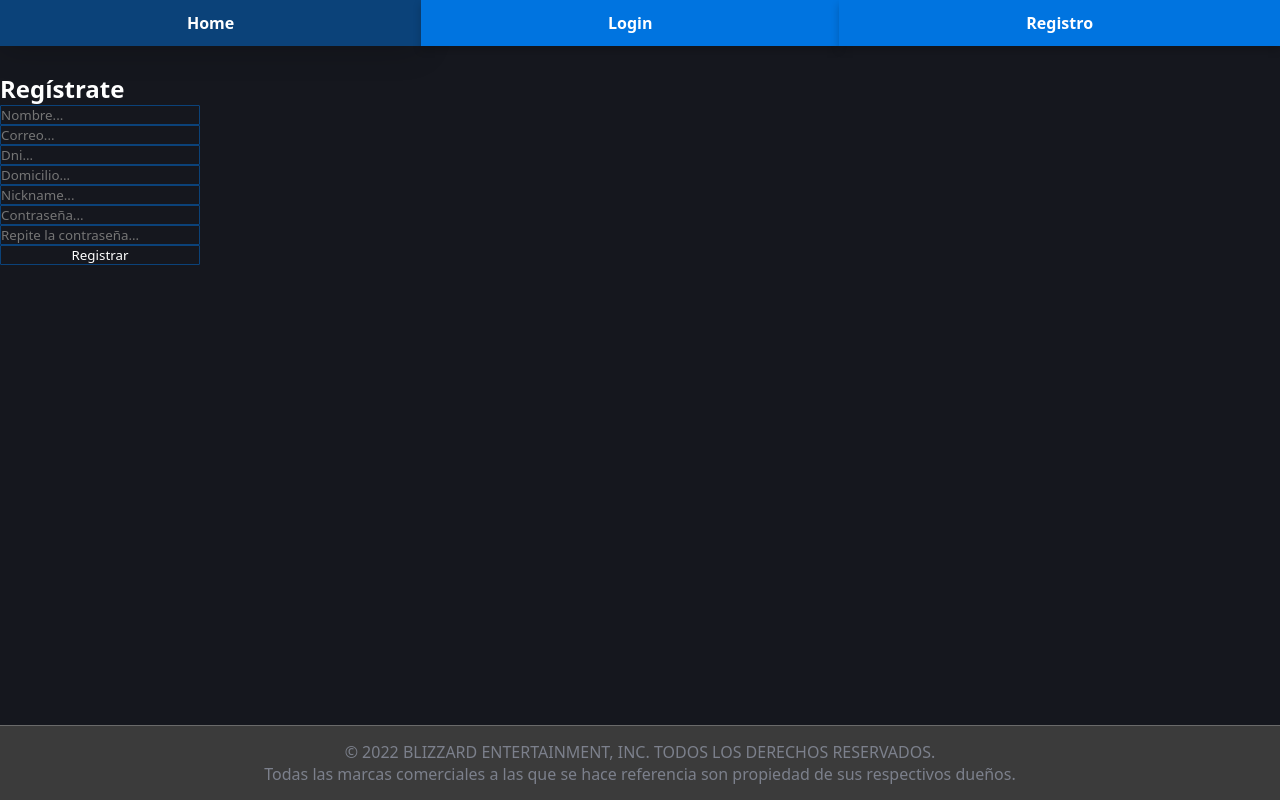
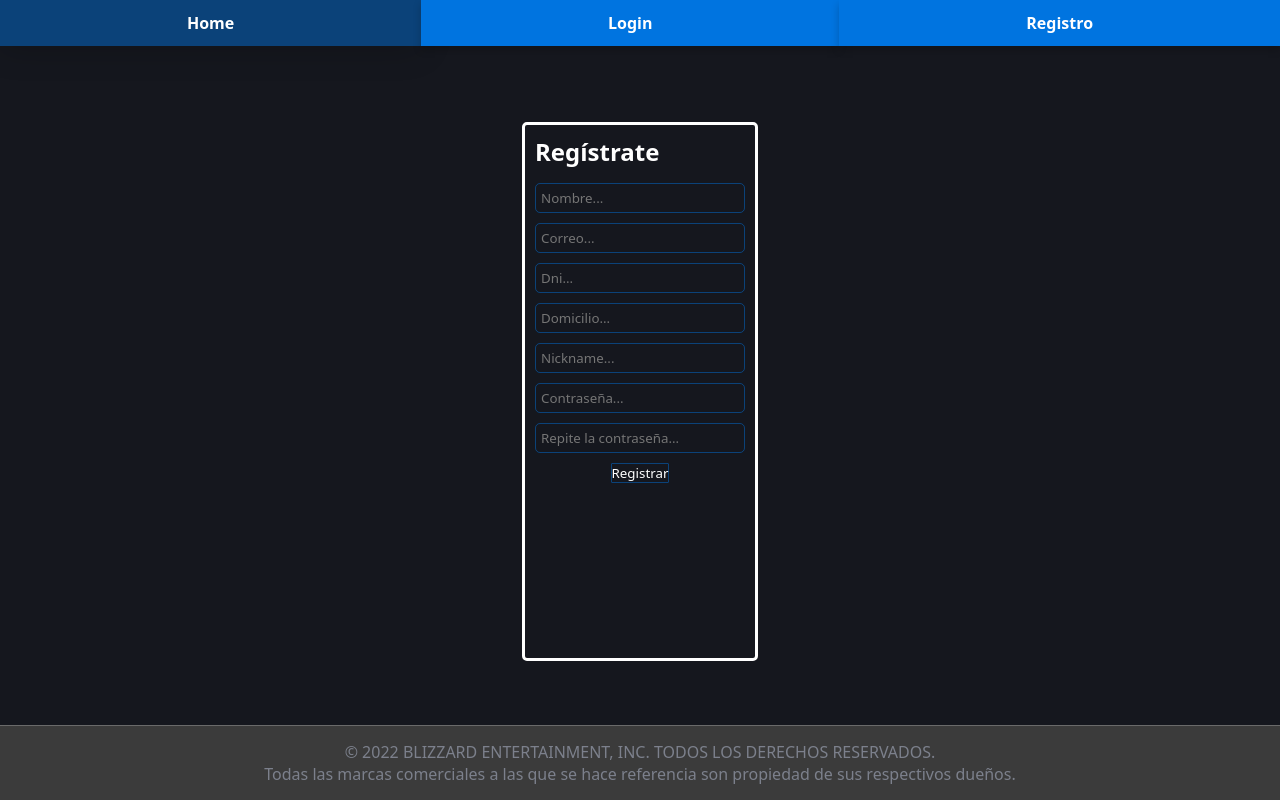
Before and after one commit to gabo4466/battleNet, a PHP site: page /signup.php in a window 1280 px wide. Run offline with PHP 8.4, Linux system fonts and the light colour scheme.

Commit message:
Estructura de la web a GRID

```diff
--- a/includes/navbar.php
+++ b/includes/navbar.php
@@ -2,6 +2,4 @@
     <a class="navOption" href="index.php">Home</a>
     <a class="navOption" href="login.php">Login</a>
     <a class="navOption" href="signup.php">Registro</a>
-
-
 </nav>
--- a/signup.php
+++ b/signup.php
@@ -8,15 +8,15 @@ include "includes/head.php";
 <body>
 
 
-<div id="pageContainer">
-    <div id="wrapContent">
+
     <?php
     include "includes/header.php";
     include "includes/navbar.php";
     ?>
     <section>
+        <div id="signUp">
+            <form action="controller/signup.controller.php" method="post">
             <h2>Regístrate</h2>
-            <form action="controller/signup.controller.php" method="post">
                 <div id="formSignUp">
                     <input type="text" name="name" placeholder="Nombre...">
                     <input type="text" name="email" placeholder="Correo...">
@@ -28,16 +28,11 @@ include "includes/head.php";
                     <button type="submit" name="submit" value="1">Registrar</button>
                 </div>
             </form>
+        </div>
     </section>
     <?php
     include "includes/footer.php";
     ?>
-    </div>
-
-</div>
-
-
-
 
 </body>
 </html>
--- a/styles/signup.css
+++ b/styles/signup.css
@@ -16,8 +16,50 @@ input{
 }
 
 #formSignUp{
-    display: inline-flex;
-    flex-direction: column;
-    flex-grow: 1;
+    margin: auto;
+    display: flex;
+    flex-flow: column wrap;
+    justify-content: center;
+    align-items: center;
+    align-content: flex-start;
+}
+
+h2{
+    margin-bottom: 15px;
+}
+
+input{
+    margin-bottom: 10px;
+    padding: 5px;
+    border-radius: 5px;
+}
+section{
+    display: grid;
+    grid-template-columns: 1fr 1fr;
+    grid-template-rows: 50px 1fr;
+    grid-template-areas:
+    ".      ."
+    "form   form";
+
+}
+#signUp{
+    grid-area: form;
+    display: flex;
     justify-content: center;
 }
+
+#signUp form{
+
+    border: 3px #fff solid;
+    border-radius: 5px;
+    padding: 10px;
+}
+
+@media screen and (min-device-width: 1366px){
+
+    section{
+        grid-template-columns: 1fr 1366px 1fr;
+        grid-template-areas: ". form .";
+    }
+
+}
--- a/styles/style.css
+++ b/styles/style.css
@@ -5,14 +5,47 @@
     color: #fff;
 }
 
-#pageContainer{
-    position: relative;
-    min-height: 100vh;
+body{
     background-color: #15171E;
+    display: grid;
+    grid-template-columns: 1fr 1fr;
+    grid-template-rows: 0 auto 1fr auto;
+    grid-template-areas:
+        "header header"
+        "nav    nav"
+        "section    section"
+        "foot   foot";
 }
-#wrapContent{
-    padding-bottom: 10%;
+/*
+**********************************
+    HEADER
+**********************************
+ */
+
+header{
+    grid-area: header;
 }
+
+/*
+**********************************
+    FIN HEADER
+**********************************
+ */
+/*
+**********************************
+    section
+**********************************
+ */
+
+section{
+    grid-area: section;
+}
+
+/*
+**********************************
+    FIN section
+**********************************
+ */
 /*
 **********************************
     BARRA NAVEGACION
@@ -20,6 +53,7 @@
  */
 
 nav{
+    grid-area: nav;
     margin-bottom: 2%;
     display: flex;
     flex-flow: row wrap;
@@ -64,13 +98,11 @@ nav a:hover{
  */
 
 footer{
+    grid-area: foot;
     border-top: 1px solid #FFFFFF3D;
     background: #3b3b3b;
-
     width: 100%;
     margin-top: 5%;
-    position: absolute;
-    bottom: 0;
     padding: 15px 0;
 
 }
@@ -79,6 +111,14 @@ footer p{
     margin: 0;
     color: #7C808C;
 }
+
+@media screen and (min-device-width: 1366px){
+
+    footer{
+
+    }
+
+}
 /*
 **********************************
     FIN FOOTER
```
Also changed, not shown: index.php (+1 -9 lines), login.php (+0 -8 lines). Lines whose indentation alone changed are shown as unchanged.
